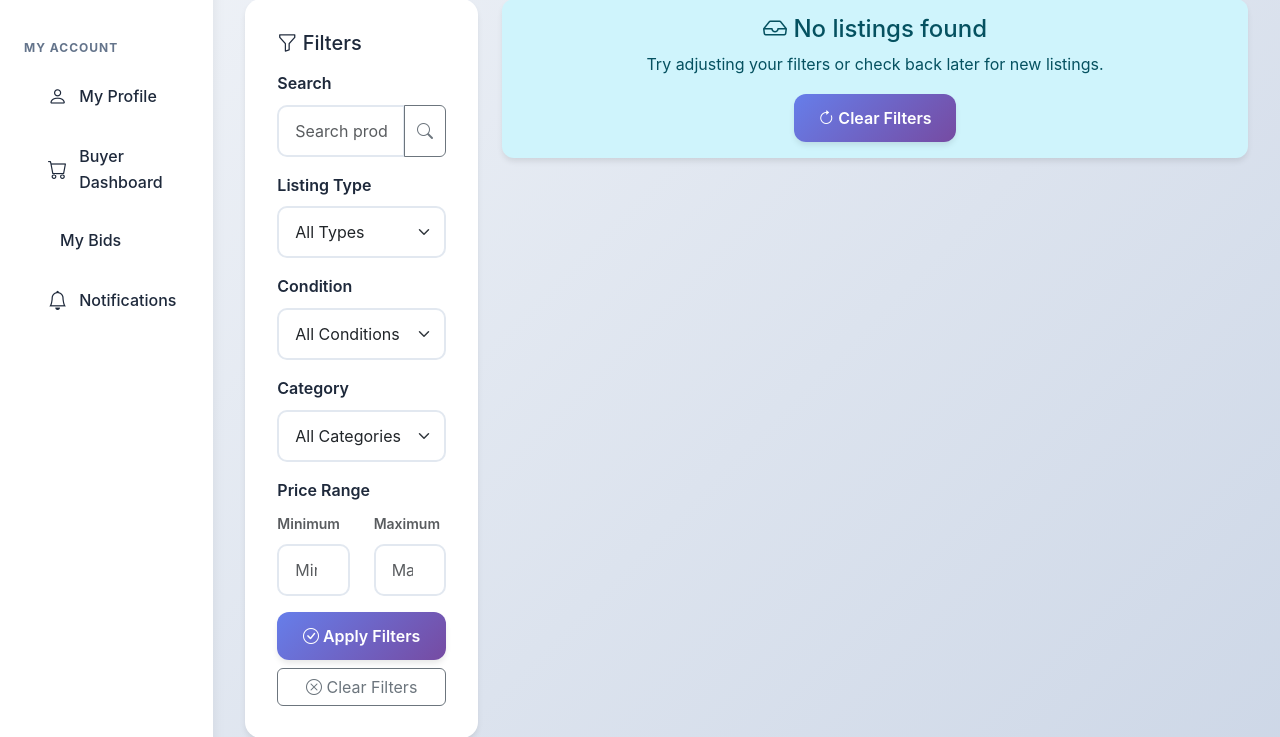
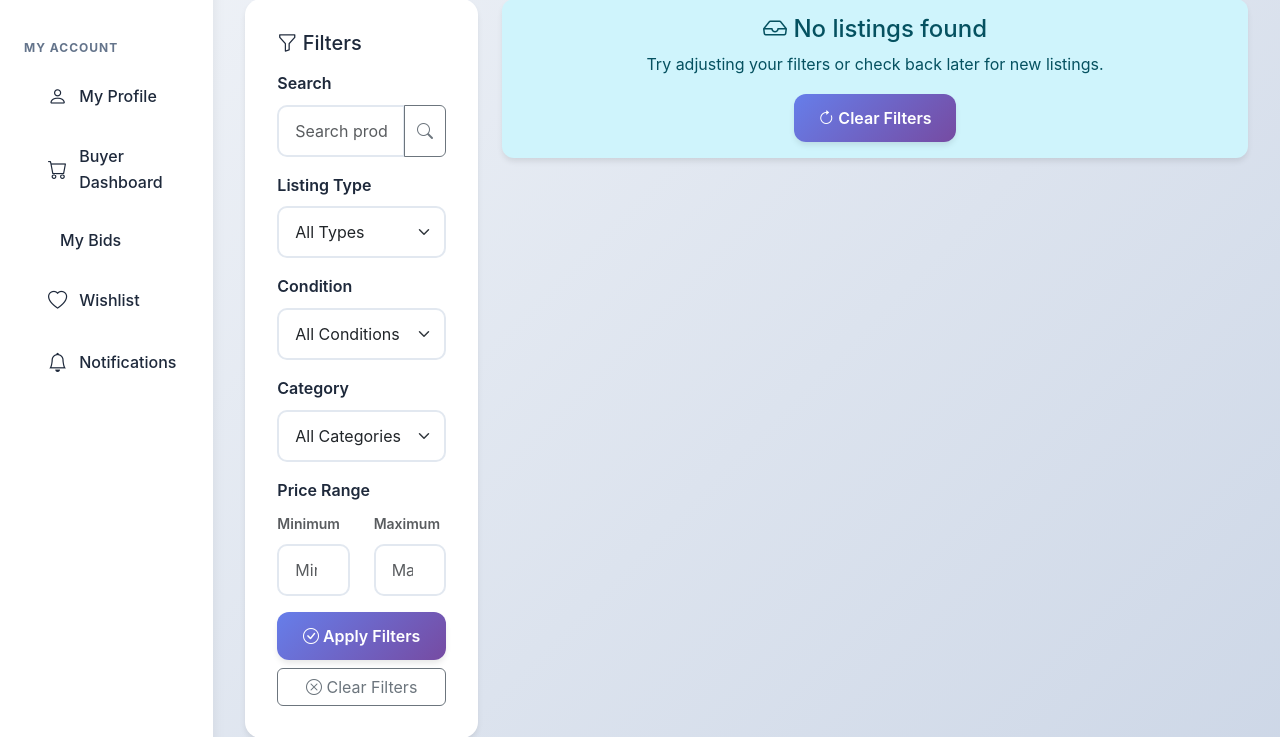
Before and after one commit to jerro26pablo-cell/merchant-system, a Django app: page /listings/ in a window 1280 px wide. Shown: the part 268-1005 px from the top of the page. Run offline with Django 4.2, Linux system fonts and the light colour scheme; the visitor is signed in with stand-in values (Sample User, id 1); data that the repository does not hold is empty.

Commit message:
Fix template syntax error and add wishlist to sidebar
- Fixed template syntax error in detail.html (changed ['active', 'official'] to 'active')
- Added wishlist link to buyer sidebar navigation
- Removed non-existent fields (auto_relist, shipping_address) from ListingForm

Generated with [Devin](https://devin.ai)

Co-Authored-By: Devin <158243242+devin-ai-integration[bot]@users.noreply.github.com>

```diff
--- a/templates/base.html
+++ b/templates/base.html
@@ -488,6 +488,11 @@
                                 </a>
                             </li>
                             <li class="sidebar-nav-item">
+                                <a href="{% url 'wishlist' %}" class="sidebar-nav-link">
+                                    <i class="bi bi-heart"></i> Wishlist
+                                </a>
+                            </li>
+                            <li class="sidebar-nav-item">
                                 <a href="{% url 'notification_list' %}" class="sidebar-nav-link">
                                     <i class="bi bi-bell"></i> Notifications
                                 </a>
--- a/templates/listings/detail.html
+++ b/templates/listings/detail.html
@@ -261,7 +261,7 @@ document.addEventListener('DOMContentLoaded', function() {
                         {% else %}
                             <p class="text-muted">No bids yet.</p>
                         {% endif %}
-                    {% elif user.is_authenticated and listing.status in ['active', 'official'] %}
+                    {% elif user.is_authenticated and listing.status == 'active' %}
                         <form method="POST" action="{% url 'place_bid' listing.slug %}">
                             {% csrf_token %}
                             <div class="row">
```
